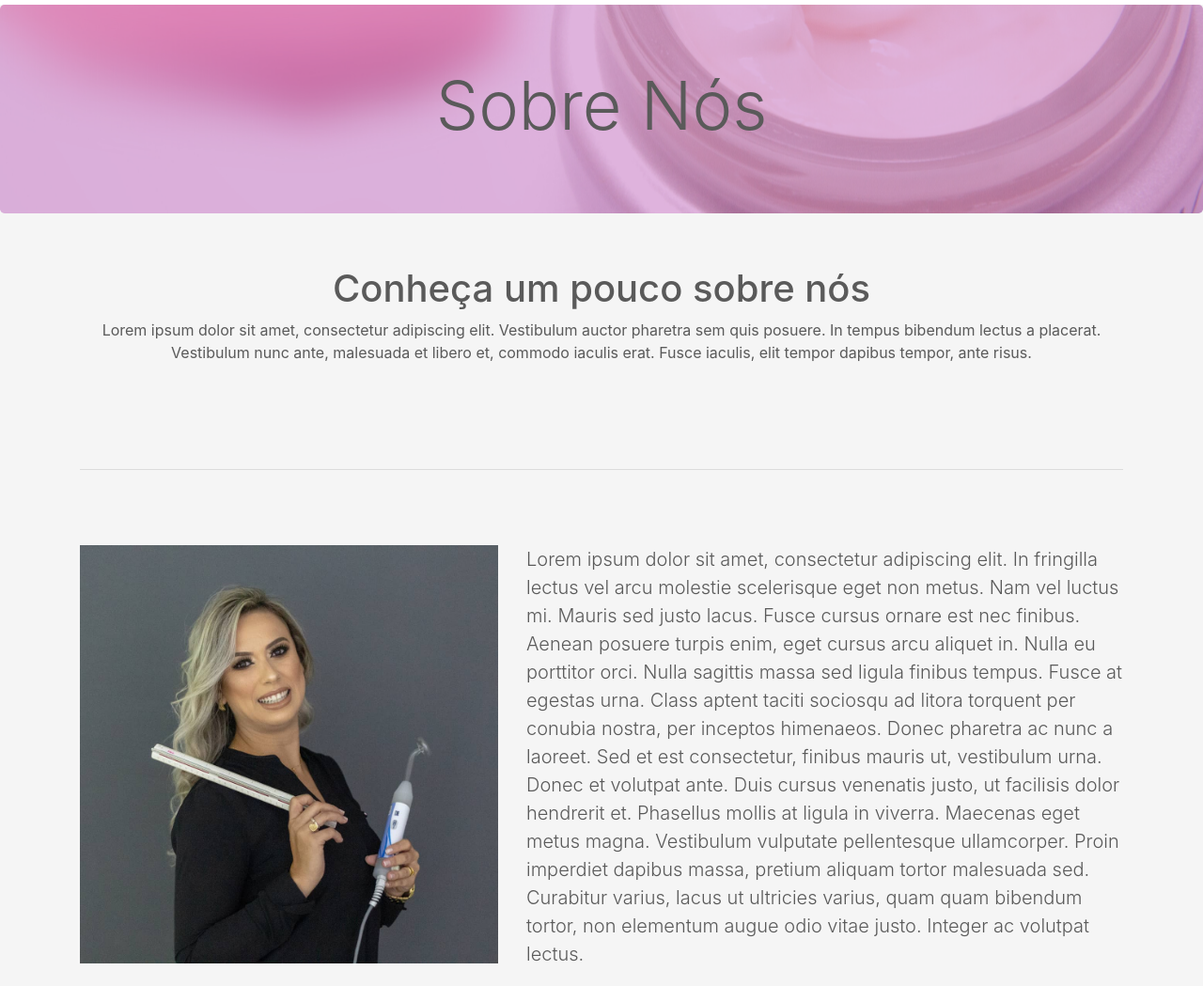
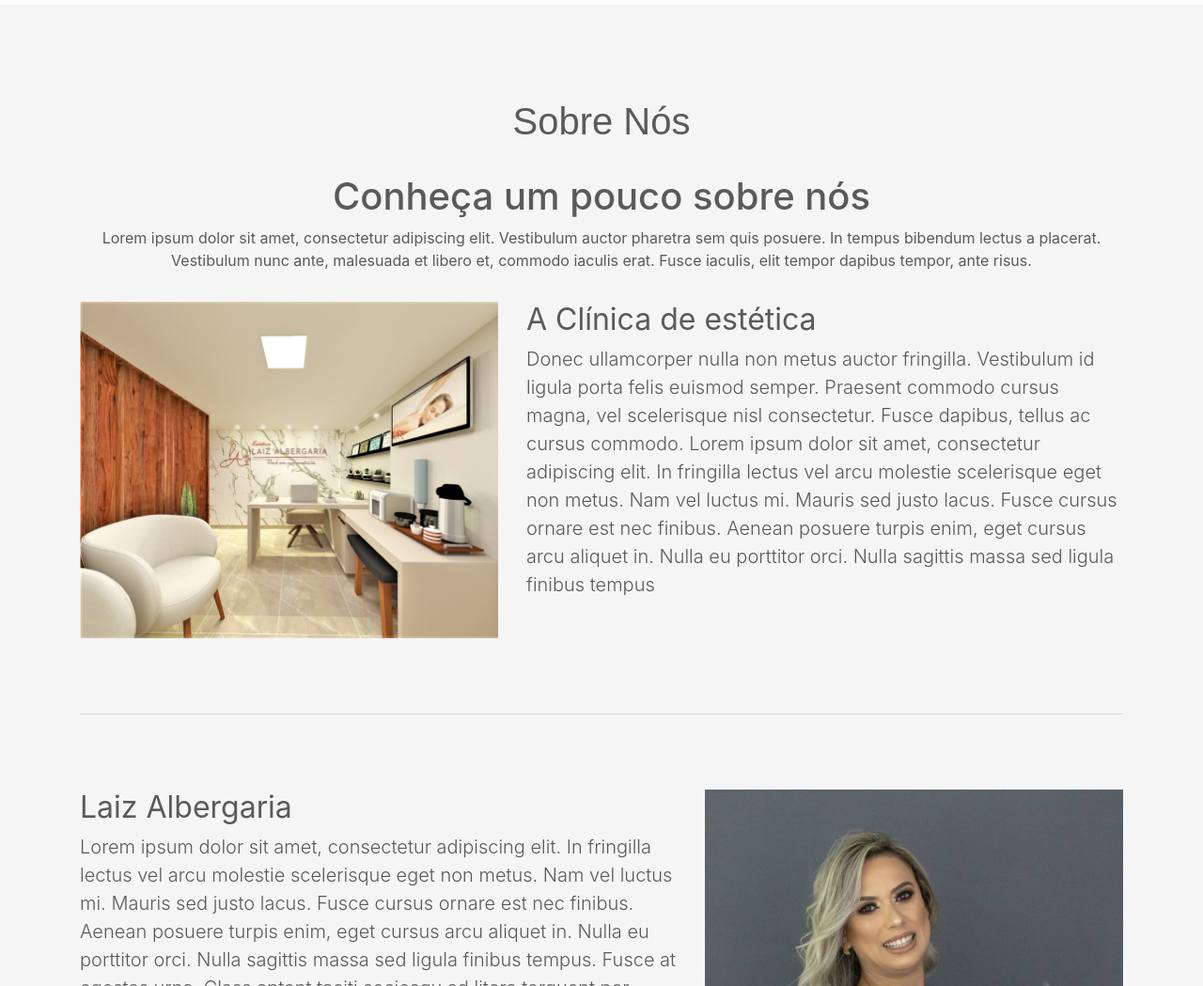
Before and after one commit to jcrodrigues-web/site_laiz, a plain HTML site: page sobre.html in a window 1280 px wide. Shown: the part 114-1163 px from the top of the page at 94% size. Drawn offline with nearby package versions, Linux system fonts and the light colour scheme.

Commit message:
Commit 04_08_2020

```diff
--- a/sobre.html
+++ b/sobre.html
@@ -61,13 +61,13 @@
   </header>
 
   <!-- Titulo da página -->
-  <div class="jumbotron" style="background-image: url(img/imagemsobrenos.png)">
-    <div class="container-fluid full-bg-img d-flex align-items-center justify-content-center">
-      <h1 class="display-3 text-center">Sobre Nós</h1>
+
+      <div class="titulo-sobrenos">
+              <h1 class="text-center">Sobre Nós</h1>
     </div>
-  </div>
 
-      <div class="container">
+
+      <div class="container subtitulo-sobrenos">
             <section class="section pb-3 text-center">
           <h2 class="section-heading h1 pt-4">Conheça um pouco sobre nós</h2>
           <p class="section-description">Lorem ipsum dolor sit amet, consectetur adipiscing elit. Vestibulum auctor pharetra sem quis posuere. In tempus bibendum lectus a placerat. Vestibulum nunc ante, malesuada et libero et, commodo iaculis erat. Fusce iaculis, elit tempor dapibus tempor, ante risus.</p>
@@ -76,9 +76,24 @@
 
   <!-- Conteúdo do campo sobre nós -->
   <div class="container marketing">
+
+
+      <div class="row featurette">
+        <div class="col-md-7 order-md-2">
+          <h2>A Clínica de estética</h2>
+          <p class="lead">Donec ullamcorper nulla non metus auctor fringilla. Vestibulum id ligula porta felis euismod semper. Praesent commodo cursus magna, vel scelerisque nisl consectetur. Fusce dapibus, tellus ac cursus commodo. Lorem ipsum dolor sit amet, consectetur adipiscing elit. In fringilla lectus vel arcu molestie scelerisque eget non metus. Nam vel luctus mi. Mauris sed justo lacus. Fusce cursus ornare est nec finibus. Aenean posuere turpis enim, eget cursus arcu aliquet in. Nulla eu porttitor orci. Nulla sagittis massa sed ligula finibus tempus</p>
+        </div>
+        <div class="col-md-5 order-md-1">
+          <img src="img/pagina-inicial02.jpeg" width="500" height="500" background="#eee" color="#aaa" class="bd-placeholder-img-lg featurette-image img-fluid mx-auto">
+        </div>
+      </div>
+
+
     <hr class="featurette-divider">
     <div class="row featurette">
-      <div class="sobrenos-texto col-md-7 order-md-2">
+
+      <div class="sobrenos-texto col-md-7 order-md-1">
+        <h2>Laiz Albergaria</h2>
         <p class="lead">Lorem ipsum dolor sit amet, consectetur adipiscing elit. In fringilla lectus vel arcu molestie scelerisque eget non metus. Nam vel luctus mi. Mauris sed justo lacus. Fusce cursus ornare est nec finibus. Aenean posuere turpis enim, eget cursus arcu aliquet in. Nulla eu porttitor orci. Nulla sagittis massa sed ligula finibus tempus. Fusce at egestas urna. Class aptent taciti sociosqu ad litora torquent per conubia nostra, per inceptos himenaeos. Donec pharetra ac nunc a laoreet. Sed et est consectetur, finibus mauris ut, vestibulum urna. Donec et volutpat ante. Duis cursus venenatis justo, ut facilisis dolor hendrerit et. Phasellus mollis at ligula in viverra. Maecenas eget metus magna. Vestibulum vulputate pellentesque ullamcorper. Proin imperdiet dapibus massa, pretium aliquam tortor malesuada sed. Curabitur varius, lacus ut ultricies varius, quam quam bibendum tortor, non elementum augue odio vitae justo. Integer ac volutpat lectus. </p>
       </div>
       <div class="col-md-5 order-md-1">
@@ -86,6 +101,7 @@
       </div>
     </div>
     <hr class="featurette-divider">
+
   </div>
 
   <!-- FOOTER -->
```
Also changed, not shown: contato.html (+1 -1 lines), galeria.html (+8 -7 lines), servicos.html (+3 -3 lines).
